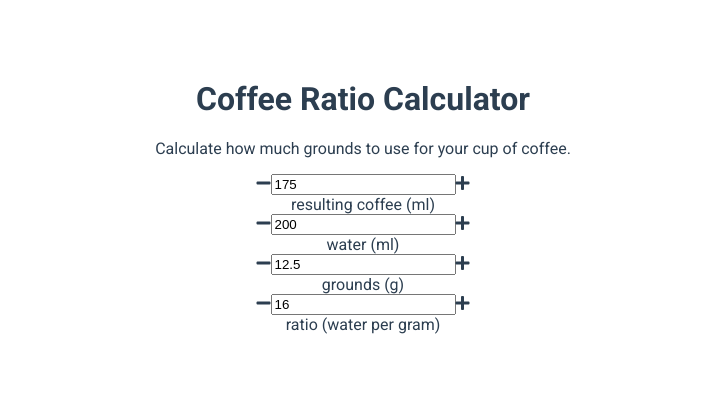
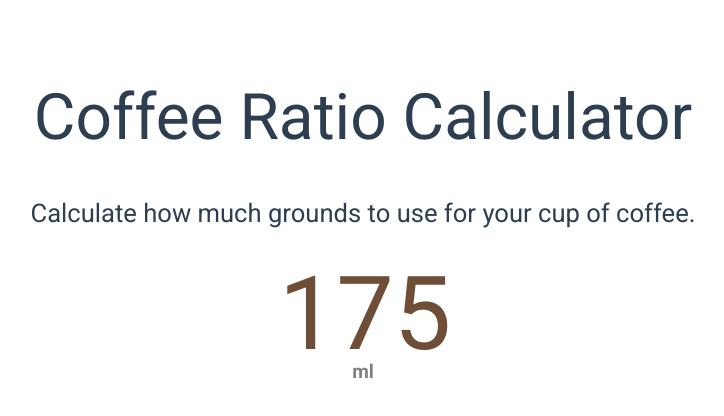
Before and after one commit to mlepmets/coffee-ratio-calc, a Vue app: page / in a window 1280 px wide. Shown: the top 416 px of the page, without its empty margins (277-1001 px from the left). Built offline with nearby package versions, Linux system fonts and the light colour scheme.

Commit message:
Ingredient component in working state

```diff
--- a/package.json
+++ b/package.json
@@ -16,6 +16,8 @@
     "@vue/cli-service": "^3.4.0",
     "babel-eslint": "^10.0.1",
     "eslint": "^5.8.0",
+    "eslint-config-prettier": "^4.1.0",
+    "eslint-plugin-prettier": "^3.0.1",
     "eslint-plugin-vue": "^5.0.0",
     "node-sass": "^4.9.0",
     "sass-loader": "^7.1.0",
--- a/src/App.vue
+++ b/src/App.vue
@@ -6,49 +6,20 @@
     </header>
     <main>
       <div class="container">
-        <div class="element">
-          <div class="display">
-            <i class="fas fa-minus" @click="decrementItem"></i>
-            <input type="number" id="brew" v-on:input="calculate" v-model="resultingCoffeeAmount">
-            <i class="fas fa-plus" @click="incrementItem"></i>
-          </div>
-          <div class="units">resulting coffee (ml)</div>
-        </div>
-        <div class="element">
-          <div class="display">
-            <i class="fas fa-minus"></i>
-            <input type="number" id="water" v-on:input="calculate" v-model="waterAmount">
-            <i class="fas fa-plus"></i>
-          </div>
-          <div class="units">water (ml)</div>
-        </div>
-        <div class="element">
-          <div class="display">
-            <i class="fas fa-minus"></i>
-            <input type="number" id="grounds" v-on:input="calculate" v-model="coffeeGroundsAmount">
-            <i class="fas fa-plus"></i>
-          </div>
-          <div class="units">grounds (g)</div>
-        </div>
-        <div class="element">
-          <div class="display">
-            <i class="fas fa-minus"></i>
-            <input type="number" id="ratio" v-on:input="calculate" v-model="coffeeToWaterRatio">
-            <i class="fas fa-plus"></i>
-          </div>
-          <div class="units">ratio (water per gram)</div>
-        </div>
+        <Ingredient name="brew" val="175" units="ml"></Ingredient>
       </div>
     </main>
   </div>
 </template>
 
 <script>
-// import HelloWorld from './components/HelloWorld.vue'
+import Ingredient from './components/Ingredient.vue'
 
 export default {
   name: 'app',
-  components: {},
+  components: {
+    Ingredient
+  },
   data() {
     return {
       coffeeGroundsAmount: 12.5, // grams
@@ -119,7 +90,10 @@ export default {
   text-align: center
   color: #2c3e50
   margin-top: 10vh
-
+.container
+  display: flex
+  align-items: center
+  justify-content: center
 body
   margin: 0
   padding: 0
@@ -129,7 +103,4 @@ body
 html
   margin: 0
   padding: 0
-
-
-
 </style>
--- a/src/components/Ingredient.vue
+++ b/src/components/Ingredient.vue
@@ -1,18 +1,16 @@
 <template>
-  <div class="container">
   <div class="element">
     <div class="display">
       <i class="fas fa-minus" @click="decrementItem"></i>
       <input
         type="number"
-          id="{{ingredientName}}"
+        :id="name"
         v-on:input="calculate"
-          v-model="ingredientValue"
-        >
+        v-model="this.ingredientValue"
+      />
       <i class="fas fa-plus" @click="incrementItem"></i>
     </div>
-      <div class="units">resulting coffee (ml)</div>
-    </div>
+    <div class="units">{{ units }}</div>
   </div>
 </template>
 
@@ -25,6 +23,10 @@ export default {
     },
     val: {
       type: Number,
+      required: true
+    },
+    units: {
+      type: String,
       required: true
     }
   },
@@ -40,10 +42,7 @@ export default {
 }
 </script>
 <style lang="sass">
-.container
-  display: flex
-  align-items: center
-  justify-content: center
+
 .element
   display: inline
   width: 20vw
```
Also changed, not shown: 1 other file (tests, documents, lock files or other folders). Lines whose indentation alone changed are shown as unchanged.
